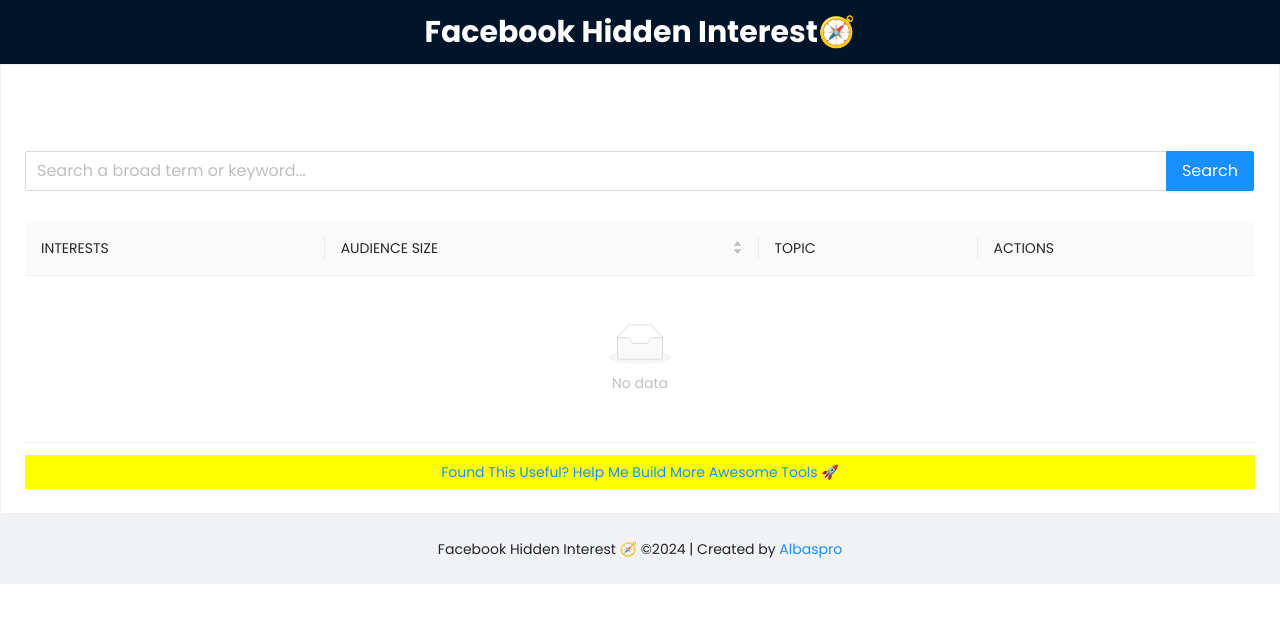
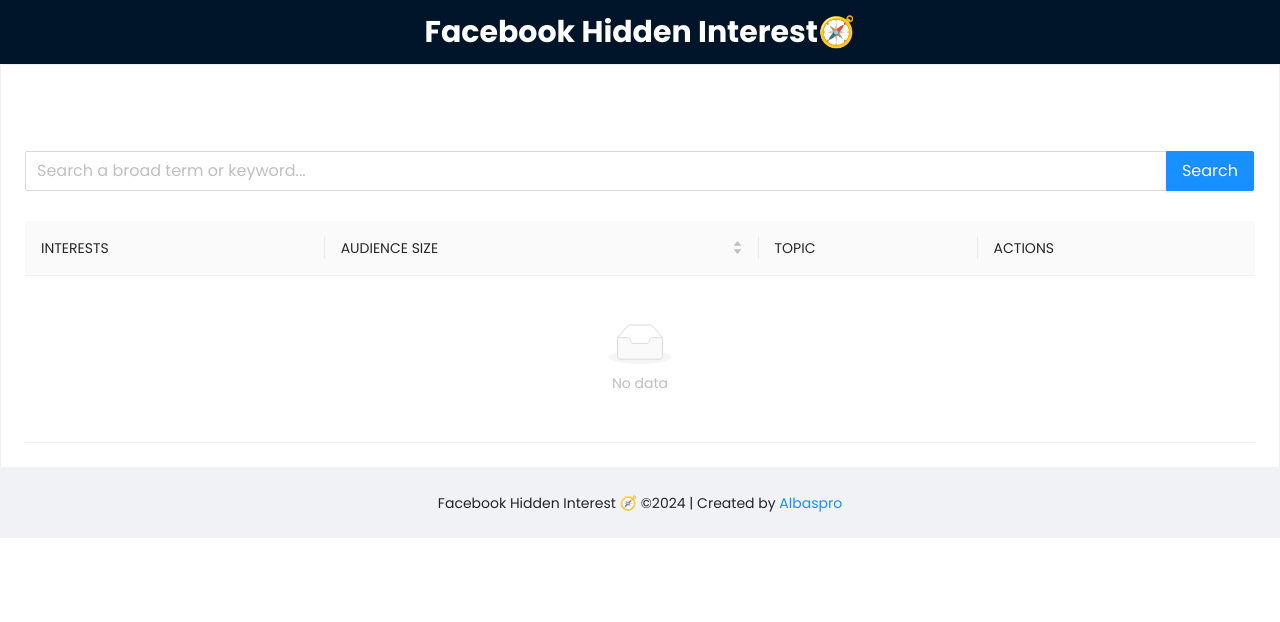
Before and after one commit to Gazeera/Interest-Nova, a React (Create React App) app: page / in a window 1280 px wide. Shown: the top 622 px of the page. Built offline with nearby package versions, Linux system fonts and the light colour scheme.

Commit message:
Update index.jsx

```diff
--- a/src/components/Home/index.jsx
+++ b/src/components/Home/index.jsx
@@ -68,7 +68,7 @@
             <Results tableData={dataSource} loading={loading} />
           </div>
         </Content>
-        <div style={{marginTop: "1%", background: 'yellow', padding:".5%"}}><a href="https://istore.my.id" target="_blank" rel="noreferrer">Found This Useful? Help Me Build More Awesome Tools 🚀</a></div>
+
         </Card>
         <Footer style={{ textAlign: 'center' }}>Facebook Hidden Interest 🧭 ©{new Date().getFullYear()} | Created by <a href="https://t.me/albaspro" target="_blank" rel="noreferrer">Albaspro</a> </Footer>
       </Layout>
```
